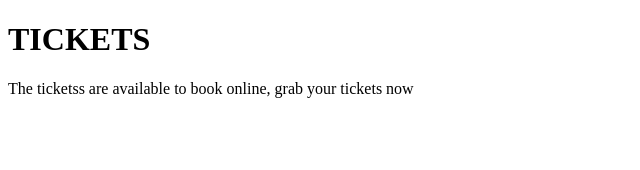
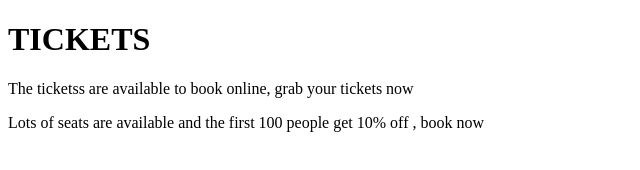
Before and after one commit to Mr-Dark28/ksrtc, a plain HTML site: page index.html in a window 1280 px wide. Shown: the whole page, without its empty margins (0-640 px from the left). Drawn offline with Linux system fonts and the light colour scheme.

Commit message:
Update index.html

```diff
--- a/index.html
+++ b/index.html
@@ -8,5 +8,6 @@
 <body>
     <h1> TICKETS</h1>
     <P>The ticketss are available to book online, grab your tickets now</P>
+    <p> Lots of seats are available and the first 100 people get 10% off , book now </p>
 </body>
 </html>
```
